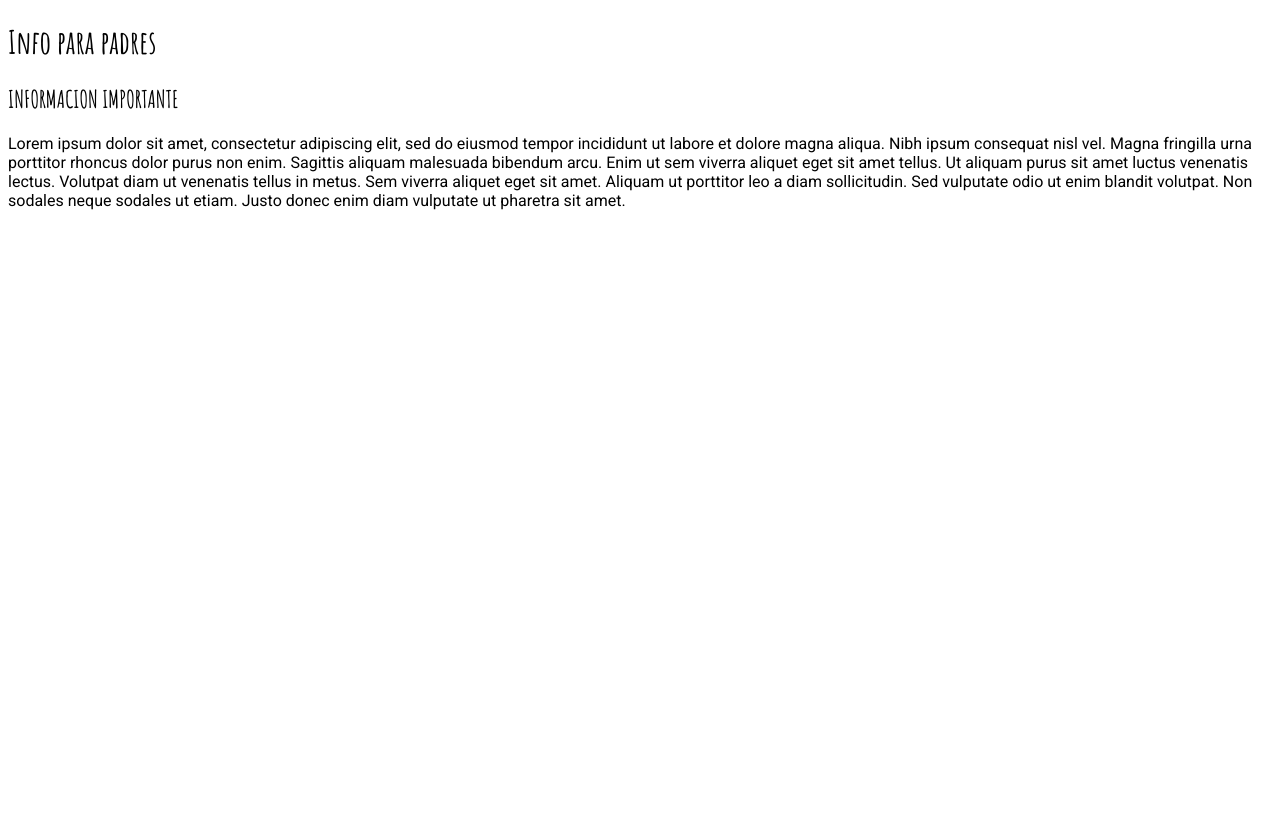
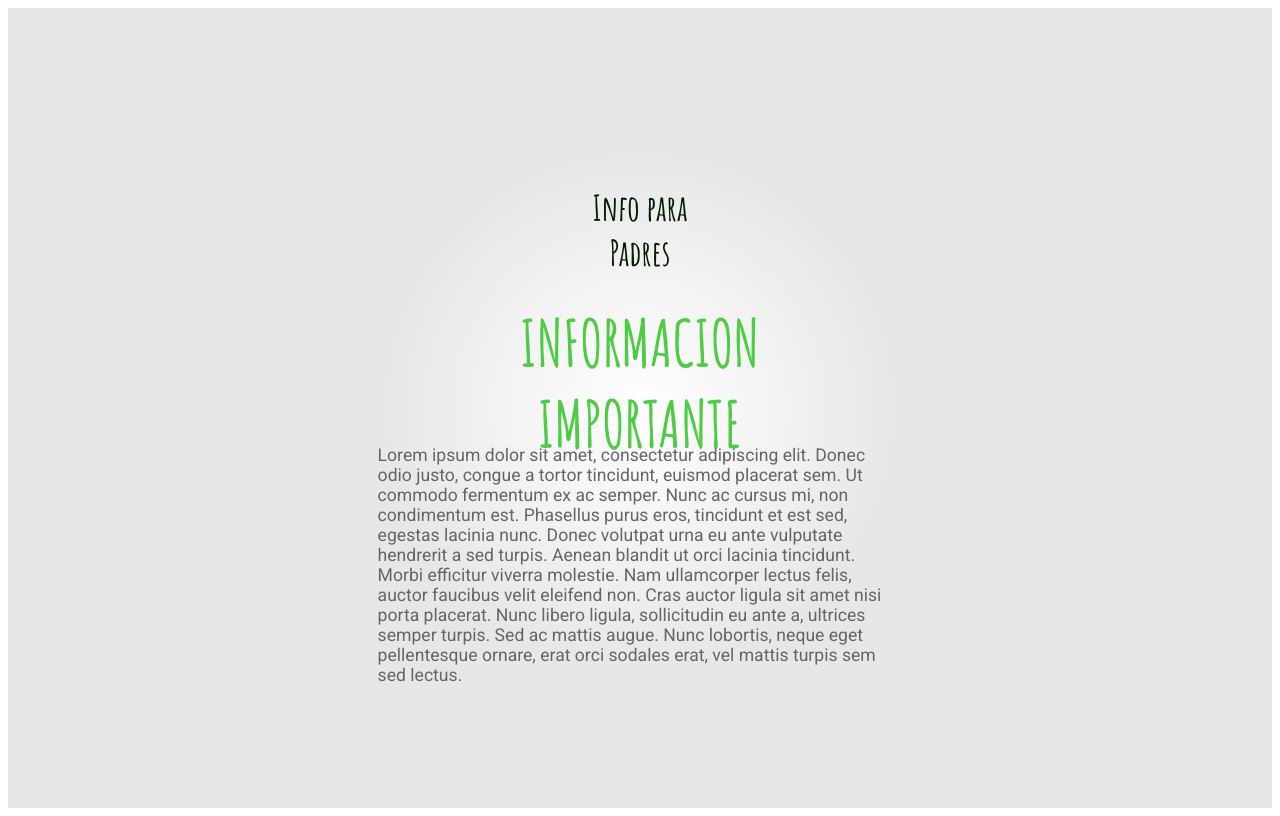
Before and after one commit to frontendcafe/cmyk-lime, a Next.js app: page /info in a window 1280 px wide. Built offline with nearby package versions, Linux system fonts and the light colour scheme.

Commit message:
Added info modules css.

```diff
--- a/pages/info/index.js
+++ b/pages/info/index.js
@@ -1,27 +1,14 @@
-import Head from 'next/head';
+import styles from './info.module.css';
 
-const styles = {
-    h1: {
-        fontFamily: 'Amatic SC',
-        fontStyle: 'cursive'
-    },
-    h2: {
-        fontFamily: 'Amatic SC',
-        fontStyle: 'cursive'
-    },
-    paragraph: {
-        fontFamily: 'Roboto',
-        fontStyle: 'normal'
-    }
-}
-
-export default function Info() {
+function Info() {
     return (
-        <div>
-            <h1 style={styles.h1}>Info para padres</h1>
-            <h2 style={styles.h2}>INFORMACION IMPORTANTE</h2>
-            <p style={styles.paragraph}>Lorem ipsum dolor sit amet, consectetur adipiscing elit, sed do eiusmod tempor incididunt ut labore et dolore magna aliqua. Nibh ipsum consequat nisl vel. Magna fringilla urna porttitor rhoncus dolor purus non enim. Sagittis aliquam malesuada bibendum arcu. Enim ut sem viverra aliquet eget sit amet tellus. Ut aliquam purus sit amet luctus venenatis lectus. Volutpat diam ut venenatis tellus in metus. Sem viverra aliquet eget sit amet. Aliquam ut porttitor leo a diam sollicitudin. Sed vulputate odio ut enim blandit volutpat. Non sodales neque sodales ut etiam. Justo donec enim diam vulputate ut pharetra sit amet. </p>
+        <div className={styles.body}>
+            <h1 className={styles.h1}>Info para Padres</h1>
+            <h2 className={styles.h2}>INFORMACION IMPORTANTE</h2>
+            <p className={styles.p}>Lorem ipsum dolor sit amet, consectetur adipiscing elit. Donec odio justo, congue a tortor tincidunt, euismod placerat sem. Ut commodo fermentum ex ac semper. Nunc ac cursus mi, non condimentum est. Phasellus purus eros, tincidunt et est sed, egestas lacinia nunc. Donec volutpat urna eu ante vulputate hendrerit a sed turpis. Aenean blandit ut orci lacinia tincidunt. Morbi efficitur viverra molestie. Nam ullamcorper lectus felis, auctor faucibus velit eleifend non. Cras auctor ligula sit amet nisi porta placerat. Nunc libero ligula, sollicitudin eu ante a, ultrices semper turpis. Sed ac mattis augue. Nunc lobortis, neque eget pellentesque ornare, erat orci sodales erat, vel mattis turpis sem sed lectus.</p>
 
         </div>
     )
 }
+
+export default Info;
--- /dev/null
+++ b/pages/info/info.module.css
@@ -0,0 +1,60 @@
+.body {
+    background: rgb(255, 255, 255);
+    background: radial-gradient(circle, rgba(255, 255, 255, 1) 0%, rgba(231, 231, 231, 1) 35%);
+    opacity: 1;
+    min-height: 100vh;
+    padding: 0 0.5rem;
+    display: flex;
+    flex-direction: column;
+    justify-content: center;
+    align-items: center;
+    height: 100vh;
+}
+
+.h1 {
+    top: 500%;
+    left: 429px;
+    width: 9.88vw;
+    height: 5vh;
+    font-family: 'Amatic SC', 'cursive';
+    font-size: 2.20rem;
+    text-align: center;
+    letter-spacing: 0px;
+    color: #001E00;
+    opacity: 1;
+    display: flex;
+    flex-direction: column;
+    align-items: center;
+}
+
+.h2 {
+    top: 391%;
+    left: 277px;
+    width: 28vw;
+    height: 9vh;
+    font-family: 'Amatic SC', 'cursive';
+    font-size: 4rem;
+    text-align: center;
+    color: #4CCD43;
+    letter-spacing: 0px;
+    opacity: 1;
+    display: flex;
+    flex-direction: column;
+    align-items: center;
+}
+
+.p {
+    top: 2056%;
+    left: 170px;
+    width: 41vw;
+    height: 24vh;
+    font-family: 'Roboto', sans-serif;
+    font-size: 1.1rem;
+    letter-spacing: 0px;
+    color: #666666;
+    opacity: 1;
+    text-align: left;
+    display: flex;
+    flex-direction: column;
+    align-items: center;
+}
```
Also changed, not shown: circle_1.svg (added), face_happy.svg (added).
